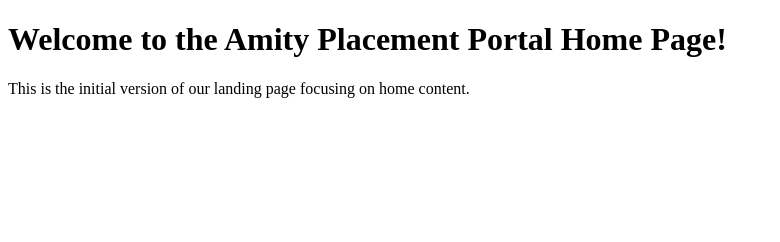
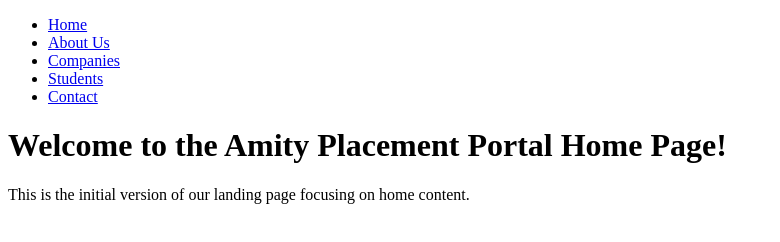
Before and after one commit to Rohith-084/scmproject, a plain HTML site: page index.html in a window 1280 px wide. Shown: the whole page, without its empty margins (0-780 px from the left). Drawn offline with Linux system fonts and the light colour scheme.

Commit message:
Commit 2:Added navigation tabs

```diff
--- a/index.html
+++ b/index.html
@@ -6,6 +6,15 @@
     <title>Amity Placement Portal - Home</title>
 </head>
 <body>
+    <nav>
+        <ul>
+            <li><a href="#">Home</a></li>
+            <li><a href="#">About Us</a></li>
+            <li><a href="#">Companies</a></li>
+            <li><a href="#">Students</a></li>
+            <li><a href="#">Contact</a></li>
+        </ul>
+    </nav>
     <h1>Welcome to the Amity Placement Portal Home Page!</h1>
     <p>This is the initial version of our landing page focusing on home content.</p>
 </body>
```
